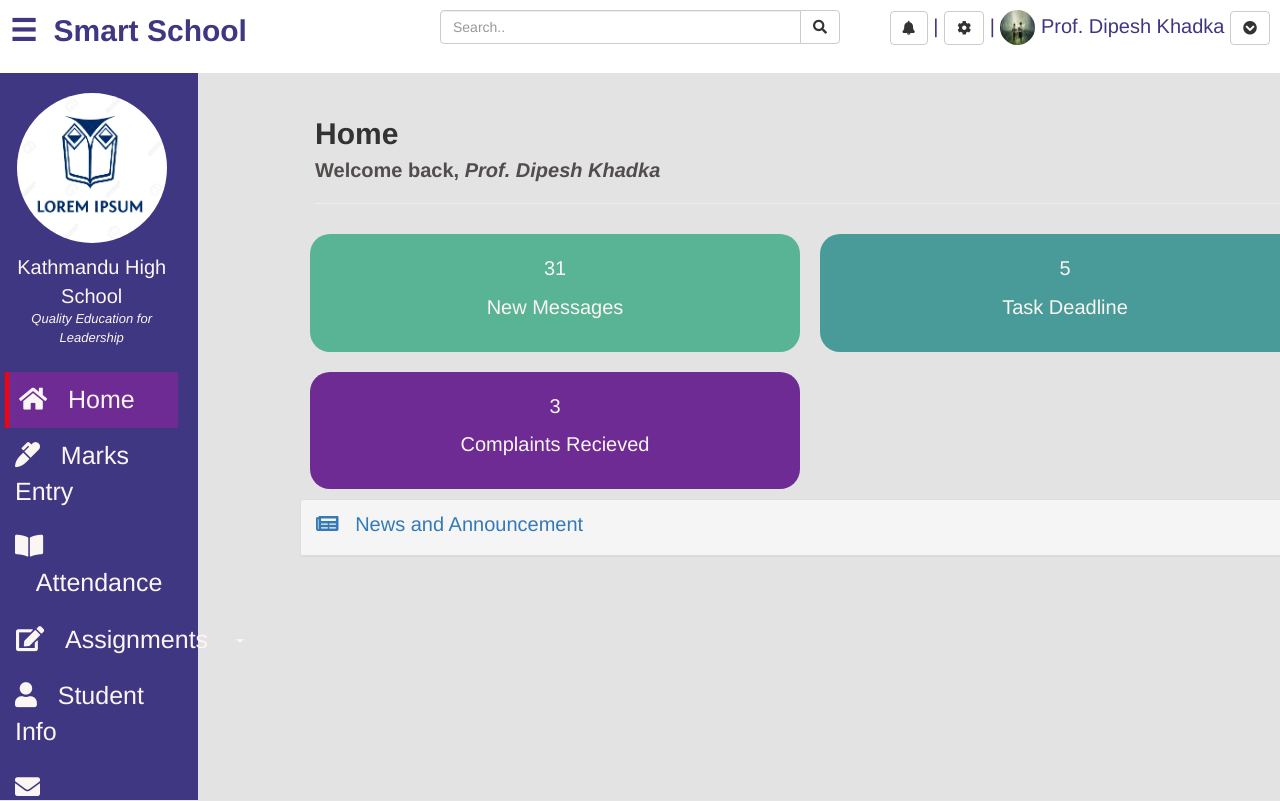
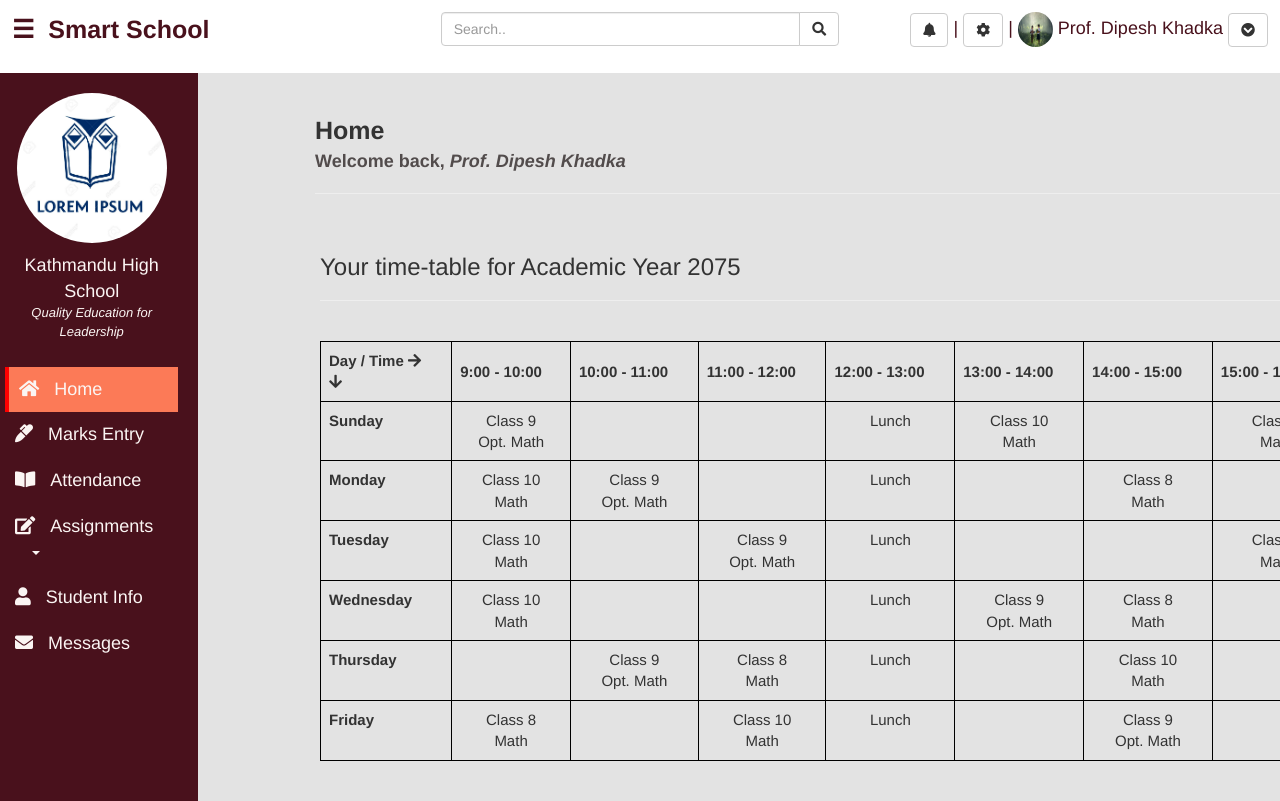
Before and after one commit to manishrsilwal/Smart-School-GSL, a PHP site: page /teacher in a window 1280 px wide. Run offline with PHP 8.4, Linux system fonts and the light colour scheme.

Commit message:
Updated Teacher's Homepage and other minor updates including font size

```diff
--- a/css/style.css
+++ b/css/style.css
@@ -1,6 +1,5 @@
 * {
     box-sizing: border-box;
-    margin:0;
 }
 
 html, body{
@@ -24,9 +23,9 @@ html, body{
 }
 
 header{
-	font-size: 20px;
-	padding: 10px;
-	color: #403783;
+	font-size: 18px;
+	padding: 12px;
+	width: 100%;
 	background-color: #FFF;
 	position: fixed;
 }
@@ -44,22 +43,20 @@ a:hover{
 }
 
 .title{
-	font-size: 30px;
+	font-size: 25px;
 	font-weight: bold;
 }
 
 .menu{
-	font-size: 20px;
+	font-size: 18px;
 }
 
 .home-tagline{
-	font-size: 20px;
+	font-size: 18px;
 	color: #524C4C;
 }
 
 .sidenav{
-	color: #FBF5F3;
-	background-color: #403783;
 	height: 100%;
 	position: fixed;
 	z-index: 1;
@@ -67,25 +64,22 @@ a:hover{
 }
 
 .active{
-	background-color: #6E2B94;
 	text-decoration: none;
 	border-left: 4px solid red;
 }
 
 .sidenav a, .dropdown-btn{
-	color: #FBF5F3;
-	font-size: 25px;
+	font-size: 18px;
 	display: block;
 	padding: 10px;
 }
 
 .sidenav a:hover, .dropdown-btn:hover{
-	color: #1A936F;
 	text-decoration: none;
 }
 
 .fig-caption{
-	font-size: 20px;
+	font-size: 18px;
 	padding-top: 10px;
 }
 
@@ -96,11 +90,12 @@ a:hover{
 }
 
 .description{
-	font-size: 20px;
 	margin-left: 300px;
 	padding-left: 30px;
 	padding-right: 30px;
 	position: inherit;
+	overflow-y: all;
+	overflow-x: auto;
 }
 
 .box{
@@ -128,9 +123,18 @@ a:hover{
 #total-contents{
 	padding-left: 20px;
 	padding-right: 20px;
-	font-size: 20px;
+	font-size: 15px;
 }
 
+.dropdown-container {
+    display: none;
+    background-color: inherit;
+    padding-left: 8px;
+}
+
+.dropdown-container a{
+	font-size: 15px;
+}
 
 table.table-bordered > thead > tr > th{
   border:1px solid black;
--- /dev/null
+++ b/css/teacher-style.css
@@ -0,0 +1,30 @@
+header{
+	color: #49111C;
+	background-color: #FFF;
+}
+
+.sidenav{
+	color: #FBF5F3;
+	background-color: #49111C;
+}
+
+.active{
+	background-color: #FC7A57;
+	border-left: 4px solid #FF0022;
+}
+
+.sidenav a, .dropdown-btn{
+	color: #FBF5F3;
+}
+
+.sidenav a:hover, .dropdown-btn:hover{
+	color: #1A936F;
+}
+
+.table-responsive .table tbody th{
+	border: solid 1px black;
+}
+
+.table-responsive .table tbody td:hover{
+	background-color: #FC7A57;
+}
--- a/parents/header.php
+++ b/parents/header.php
@@ -13,6 +13,7 @@
 	<link href="../fontawesome/css/all.css" rel="stylesheet">
 	<script type="text/javascript" src="../bootstrap/js/jquery.js"></script>
 	<script type="text/javascript" src="../bootstrap/js/bootstrap.js"></script>
+	<link rel="stylesheet" type="text/css" href="../css/parents-style.css">
 	<link rel="stylesheet" type="text/css" href="../css/style.css">
 </head>
 <body>
--- a/teacher/attendance.php
+++ b/teacher/attendance.php
@@ -11,7 +11,7 @@ include("header.php");
 			<a href="../teacher"><i class="fas fa-home"></i>&nbsp;&nbsp;&nbsp;Home</a>
 			<a href="../teacher/marksentry.php"><i class="fas fa-marker"></i>&nbsp;&nbsp;&nbsp;Marks Entry</a>
 			<a href="../teacher/attendance.php" class="active"><i class="fas fa-book-open"></i>&nbsp;&nbsp;&nbsp;Attendance</a>
-			<a class="btn dropdown-btn"><i class="fas fa-edit dropdown-toggle"></i>&nbsp;&nbsp;&nbsp;Assignments &nbsp;&nbsp;&nbsp;<span class="caret"></span></a>
+			<a class="dropdown-btn"><i class="fas fa-edit dropdown-toggle"></i>&nbsp;&nbsp;&nbsp;Assignments &nbsp;&nbsp;&nbsp;<span class="caret"></span></a>
 			<div class="dropdown-container">
 		    <a href="../teacher/homeworkentry.php"><i class="fas fa-pencil-alt"></i>&nbsp;&nbsp;&nbsp;Assign the Work</a>
 		    <a href="../teacher/homeworkcheck.php"><i class="fas fa-check"></i>&nbsp;&nbsp;&nbsp;Check the Work</a>
--- a/teacher/header.php
+++ b/teacher/header.php
@@ -13,6 +13,7 @@
 	<link href="../fontawesome/css/all.css" rel="stylesheet">
 	<script type="text/javascript" src="../bootstrap/js/jquery.js"></script>
 	<script type="text/javascript" src="../bootstrap/js/bootstrap.js"></script>
+	<link rel="stylesheet" type="text/css" href="../css/teacher-style.css">
 	<link rel="stylesheet" type="text/css" href="../css/style.css">
 </head>
 <body>
--- a/teacher/homeworkcheck.php
+++ b/teacher/homeworkcheck.php
@@ -11,7 +11,7 @@
 		<a href="../teacher"><i class="fas fa-home"></i>&nbsp;&nbsp;&nbsp;Home</a>
 		<a href="../teacher/marksentry.php"><i class="fas fa-marker"></i>&nbsp;&nbsp;&nbsp;Marks Entry</a>
 		<a href="../teacher/attendance.php"><i class="fas fa-book-open"></i>&nbsp;&nbsp;&nbsp;Attendance</a>
-		<a class="btn dropdown-btn"><i class="fas fa-edit dropdown-toggle"></i>&nbsp;&nbsp;&nbsp;Assignments &nbsp;&nbsp;&nbsp;<span class="caret"></span></a>
+		<a class="dropdown-btn"><i class="fas fa-edit dropdown-toggle"></i>&nbsp;&nbsp;&nbsp;Assignments &nbsp;&nbsp;&nbsp;<span class="caret"></span></a>
 	  	<div class="dropdown-container">
 		    <a href="../teacher/homeworkentry.php"><i class="fas fa-pencil-alt"></i>&nbsp;&nbsp;&nbsp;Assign the Work</a>
 		    <a href="../teacher/homeworkcheck.php" class="active"><i class="fas fa-check"></i>&nbsp;&nbsp;&nbsp;Check the Work</a>
--- a/teacher/homeworkentry.php
+++ b/teacher/homeworkentry.php
@@ -11,7 +11,7 @@
 		<a href="../teacher"><i class="fas fa-home"></i>&nbsp;&nbsp;&nbsp;Home</a>
 		<a href="../teacher/marksentry.php"><i class="fas fa-marker"></i>&nbsp;&nbsp;&nbsp;Marks Entry</a>
 		<a href="../teacher/attendance.php"><i class="fas fa-book-open"></i>&nbsp;&nbsp;&nbsp;Attendance</a>
-		<a class="btn dropdown-btn"><i class="fas fa-edit dropdown-toggle"></i>&nbsp;&nbsp;&nbsp;Assignments &nbsp;&nbsp;&nbsp;<span class="caret"></span></a>
+		<a class="dropdown-btn"><i class="fas fa-edit dropdown-toggle"></i>&nbsp;&nbsp;&nbsp;Assignments &nbsp;&nbsp;&nbsp;<span class="caret"></span></a>
 	  	<div class="dropdown-container">
 		    <a href="../teacher/homeworkentry.php" class="active"><i class="fas fa-pencil-alt"></i>&nbsp;&nbsp;&nbsp;Assign the Work</a>
 		    <a href="../teacher/homeworkcheck.php"><i class="fas fa-check"></i>&nbsp;&nbsp;&nbsp;Check the Work</a>
--- a/teacher/index.php
+++ b/teacher/index.php
@@ -10,7 +10,7 @@
 			<a href="../teacher" class="active"><i class="fas fa-home"></i>&nbsp;&nbsp;&nbsp;Home</a>
 			<a href="../teacher/marksentry.php"><i class="fas fa-marker"></i>&nbsp;&nbsp;&nbsp;Marks Entry</a>
 			<a href="../teacher/attendance.php"><i class="fas fa-book-open"></i>&nbsp;&nbsp;&nbsp;Attendance</a>
-			<a class="btn dropdown-btn"><i class="fas fa-edit dropdown-toggle"></i>&nbsp;&nbsp;&nbsp;Assignments &nbsp;&nbsp;&nbsp;<span class="caret"></span></a>
+			<a class="dropdown-btn"><i class="fas fa-edit dropdown-toggle"></i>&nbsp;&nbsp;&nbsp;Assignments &nbsp;&nbsp;&nbsp;<span class="caret"></span></a>
 			<div class="dropdown-container">
 		    <a href="../teacher/homeworkentry.php"><i class="fas fa-pencil-alt"></i>&nbsp;&nbsp;&nbsp;Assign the Work</a>
 		    <a href="../teacher/homeworkcheck.php"><i class="fas fa-check"></i>&nbsp;&nbsp;&nbsp;Check the Work</a>
@@ -21,48 +21,89 @@
 
 		<div class="col-sm-10 description">
 			<div class="page-header title">Home<p class="home-tagline">Welcome back, <i>Prof. Dipesh Khadka</i></p></div>
-			<div class="row text-center">
-				<div class="col-sm-4 box">
-					<p>31</p>
-					<p>New Messages</p>
-				</div>
-				<div class="col-sm-4 box">
-					<p>5</p>
-					<p>Task Deadline</p>
-				</div>
-				<div class="col-sm-4 box">
-					<p>3</p>
-					<p>Complaints Recieved</p>
+			<div class="row" id="total-contents">
+				<div class="page-header"><h3>Your time-table for Academic Year 2075</h3></div>
+
+				<div class="table-responsive text-center">
+					<table class="table table-bordered">
+						<thead>
+							<th>Day&nbsp;/&nbsp;Time <i class="fas fa-arrow-right"></i><br /><i class="fas fa-arrow-down"></i></th>
+							<th style="vertical-align: middle;">9:00 - 10:00</th>
+							<th style="vertical-align: middle;">10:00 - 11:00</th>
+							<th style="vertical-align: middle;">11:00 - 12:00</th>
+							<th style="vertical-align: middle;">12:00 - 13:00</th>
+							<th style="vertical-align: middle;">13:00 - 14:00</th>
+							<th style="vertical-align: middle;">14:00 - 15:00</th>
+							<th style="vertical-align: middle;">15:00 - 16:00</th>
+						</thead>
+						<tbody>
+							<tr>
+							<th>Sunday</th>
+							<td>Class 9<br />Opt. Math</td>
+							<td></td>
+							<td></td>
+							<td>Lunch</td>
+							<td>Class 10<br />Math</td>
+							<td></td>
+							<td>Class 8<br />Math</td>
+							</tr>
+							<tr>
+							<th>Monday</th>
+							<td>Class 10<br />Math</td>
+							<td>Class 9<br />Opt. Math</td>
+							<td></td>
+							<td>Lunch</td>
+							<td></td>
+							<td>Class 8<br />Math</td>
+							<td></td>
+							</tr>
+							<tr>
+							<th>Tuesday</th>
+							<td>Class 10<br />Math</td>
+							<td></td>
+							<td>Class 9<br />Opt. Math</td>
+							<td>Lunch</td>
+							<td></td>
+							<td></td>
+							<td>Class 8<br />Math</td>
+							</tr>
+							<tr>
+							<th>Wednesday</th>
+							<td>Class 10<br />Math</td>
+							<td></td>
+							<td></td>
+							<td>Lunch</td>
+							<td>Class 9<br />Opt. Math</td>
+							<td>Class 8<br />Math</td>
+							<td></td>
+							</tr>
+							<tr>
+							<th>Thursday</th>
+							<td></td>
+							<td>Class 9<br />Opt. Math</td>
+							<td>Class 8<br />Math</td>
+							<td>Lunch</td>
+							<td></td>
+							<td>Class 10<br />Math</td>
+							<td></td>
+							</tr>
+							<tr>
+							<th>Friday</th>
+							<td>Class 8<br />Math</td>
+							<td></td>
+							<td>Class 10<br />Math</td>
+							<td>Lunch</td>
+							<td></td>
+							<td>Class 9<br />Opt. Math</td>
+							<td></td>
+							</tr>
+					</tbody>
+
+					</table>
 				</div>
 			</div>
 
-			<div class="row">
-				<div class="panel-group">
-					<div class="panel panel-default">
-						<div class="panel-heading">
-							<div class="panel-title">
-								<div class="row">
-									<a data-toggle="collapse" href="#collapse1">
-									<div class="col-sm-6 menu">
-										<i class="fas fa-newspaper"></i>&nbsp;&nbsp;&nbsp;News and Announcement
-									</div>
-									<div class="col-sm-6" align="right">
-										<i class="fas fa-chevron-circle-down fa-2x"></i>
-									</div>
-									</a>
-								</div>
-							</div>
-						</div>
-						<div id="collapse1" class="panel-collapse collapse">
-							<ul class="list-group">
-								<li class="list-group-item">News 1</li>
-								<li class="list-group-item">News 2</li>
-								<li class="list-group-item">News 3</li>
-							</ul>
-						</div>
-					</div>
-				</div>
-			</div>
+
 		</div>
 	</div>
 
--- a/teacher/marksentry.php
+++ b/teacher/marksentry.php
@@ -11,7 +11,7 @@
 		<a href="../teacher"><i class="fas fa-home"></i>&nbsp;&nbsp;&nbsp;Home</a>
 		<a href="../teacher/marksentry.php" class="active"><i class="fas fa-marker"></i>&nbsp;&nbsp;&nbsp;Marks Entry</a>
 		<a href="../teacher/attendance.php"><i class="fas fa-book-open"></i>&nbsp;&nbsp;&nbsp;Attendance</a>
-		<a class="btn dropdown-btn"><i class="fas fa-edit dropdown-toggle"></i>&nbsp;&nbsp;&nbsp;Assignments &nbsp;&nbsp;&nbsp;<span class="caret"></span></a>
+		<a class="dropdown-btn"><i class="fas fa-edit dropdown-toggle"></i>&nbsp;&nbsp;&nbsp;Assignments &nbsp;&nbsp;&nbsp;<span class="caret"></span></a>
 <div class="dropdown-container">
 		    <a href="../teacher/homeworkentry.php"><i class="fas fa-pencil-alt"></i>&nbsp;&nbsp;&nbsp;Assign the Work</a>
 		    <a href="../teacher/homeworkcheck.php"><i class="fas fa-check"></i>&nbsp;&nbsp;&nbsp;Check the Work</a>
--- a/teacher/student-info.php
+++ b/teacher/student-info.php
@@ -11,7 +11,7 @@
 			<a href="../teacher"><i class="fas fa-home"></i>&nbsp;&nbsp;&nbsp;Home</a>
 		<a href="../teacher/marksentry.php"><i class="fas fa-marker"></i>&nbsp;&nbsp;&nbsp;Marks Entry</a>
 		<a href="../teacher/attendance.php"><i class="fas fa-book-open"></i>&nbsp;&nbsp;&nbsp;Attendance</a>
-		<a class="btn dropdown-btn"><i class="fas fa-edit dropdown-toggle"></i>&nbsp;&nbsp;&nbsp;Assignments &nbsp;&nbsp;&nbsp;<span class="caret"></span></a>
+		<a class="dropdown-btn"><i class="fas fa-edit dropdown-toggle"></i>&nbsp;&nbsp;&nbsp;Assignments &nbsp;&nbsp;&nbsp;<span class="caret"></span></a>
 <div class="dropdown-container">
 		    <a href="../teacher/homeworkentry.php"><i class="fas fa-pencil-alt"></i>&nbsp;&nbsp;&nbsp;Assign the Work</a>
 		    <a href="../teacher/homeworkcheck.php"><i class="fas fa-check"></i>&nbsp;&nbsp;&nbsp;Check the Work</a>
```
Also changed, not shown: other parts of css/style.css (+40 -14 lines), css/parents-style.css (added, +21 -0 lines).
